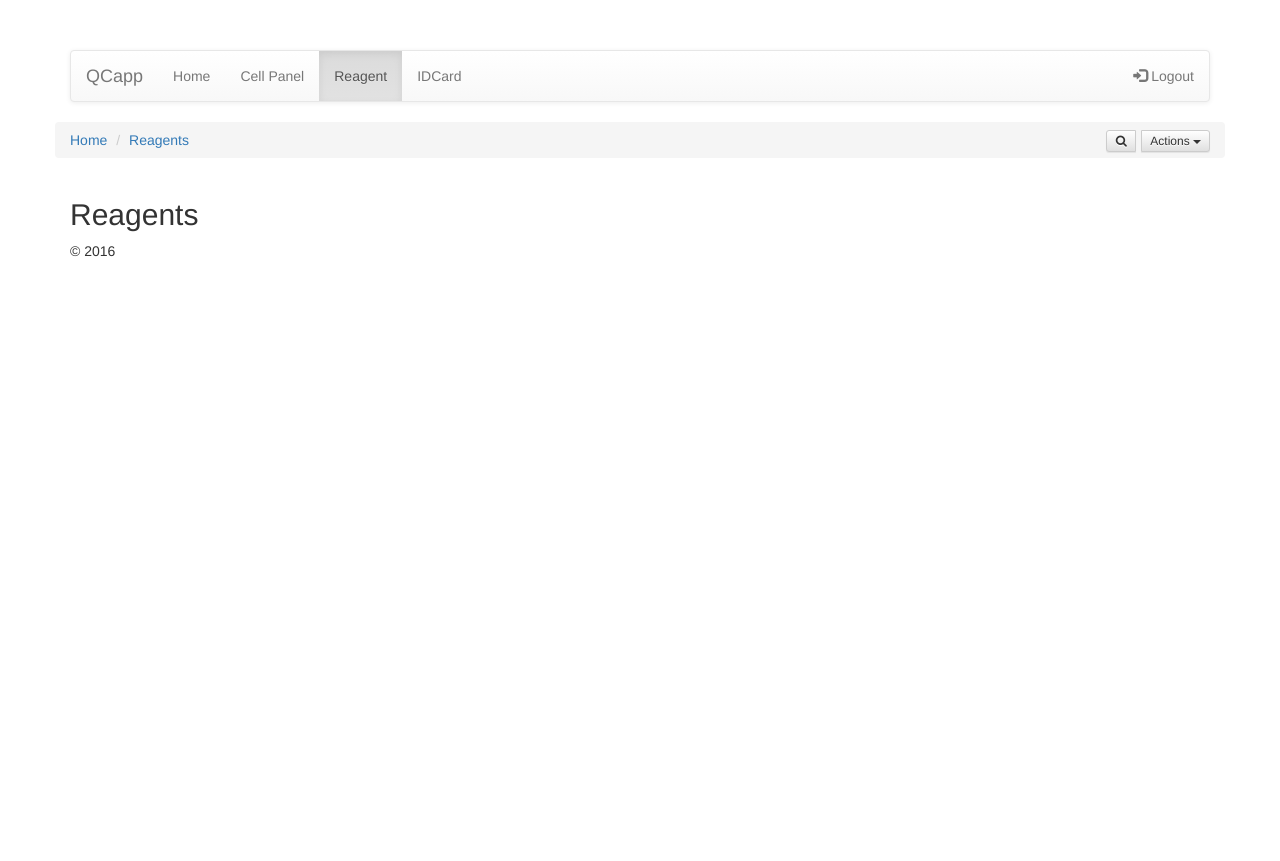
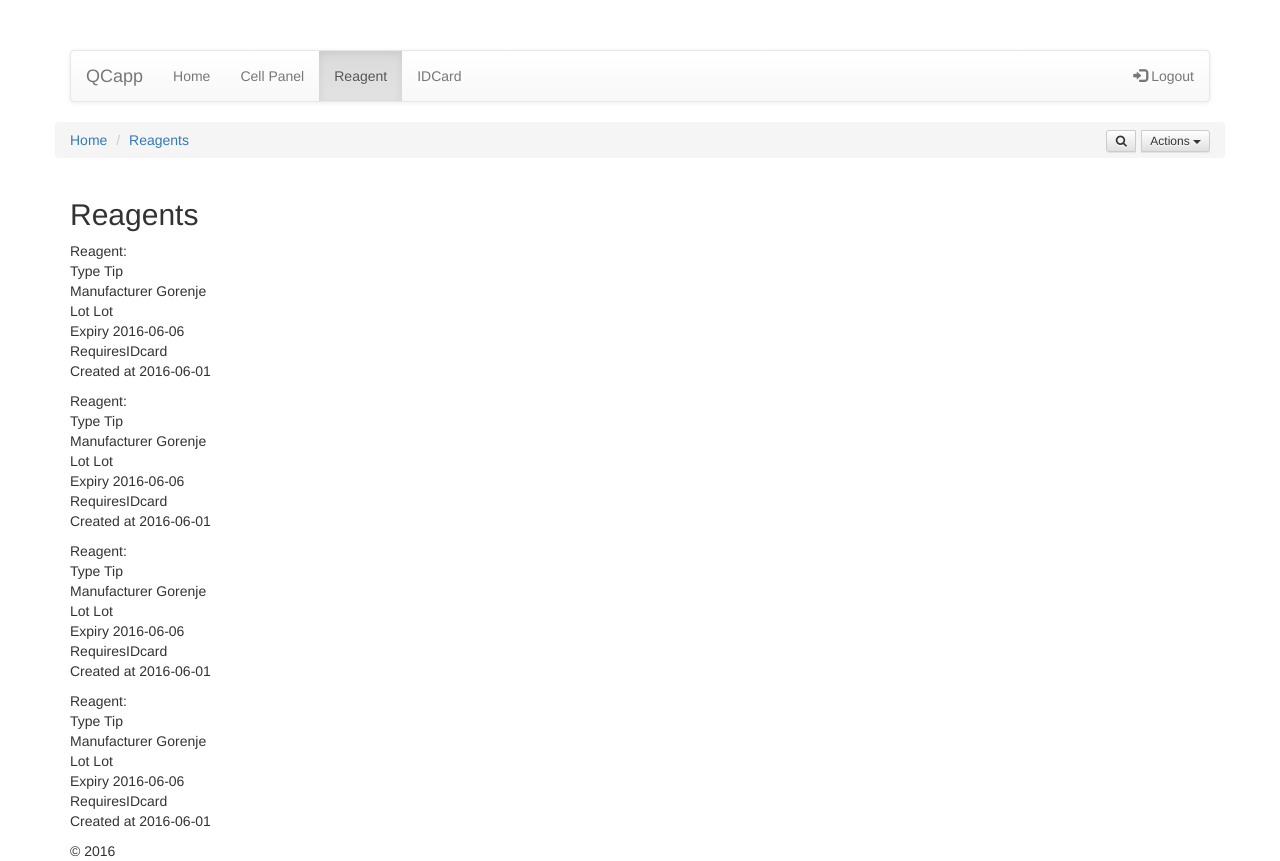
Before and after one commit to anuschka/QCapp, a Django app: page /reagent/ in a window 1280 px wide. Before the commit the page ends 257 px from the top, so only its background shows below. Run offline with Django 3.2, Linux system fonts and the light colour scheme; the visitor is signed in with stand-in values (Sample User, id 1); data that the repository does not hold is empty; some libraries are stand-ins or nearby versions.

Commit message:
Meeting updates.

```diff
--- /dev/null
+++ b/qcapp/templates/internal_page.html
@@ -0,0 +1,39 @@
+{% extends "base.html" %}
+
+{% comment %}
+  This is the template for all internal pages
+{% endcomment %}
+
+{% block body %}
+
+<div class="container main-body">
+    <nav class="navbar navbar-default">
+     <div class="container-fluid">
+       <div class="navbar-header">
+         <a class="navbar-brand" href="/">QCapp</a>
+       </div>
+       <ul class="nav navbar-nav">
+          <li {% if active_page == 'home' %} class="active" {% endif %}>
+            <a href="/">Home</a>
+          </li>
+          <li {% if active_page == 'cellpanel' %} class="active" {% endif %}><a href="#">Cell Panel</a></li>
+          <li {% if active_page == 'reagent' %} class="active" {% endif %}><a href="#">Reagent</a></li>
+          <li {% if active_page == 'idcard' %} class="active" {% endif %}><a href="#">IDCard</a></li>
+        </ul>
+       <ul class="nav navbar-nav navbar-right">
+         <li><a href="/logout/"><span class="glyphicon glyphicon-log-in"></span> Logout</a></li>
+       </ul>
+      </div>
+    </nav>
+
+    {% block content %}
+
+    {% endblock %}
+
+    <footer>
+      <span>&copy; 2016</span>
+    </footer>
+
+</div>
+
+{% endblock %}
--- a/qcapp/templates/reagents.html
+++ b/qcapp/templates/reagents.html
@@ -1,4 +1,4 @@
-{% extends "base.html" %}
+{% extends "internal_page.html" %}
 {% comment %}
   This is the template for displaying all reagents.
 {% endcomment %}
@@ -7,24 +7,7 @@
   <title>Reagents display all | {% block title %}{% endblock %}</title>
 {% endblock %}
 
-{% block body %}
-<div class="container main-body">
-      <nav class="navbar navbar-default">
-       <div class="container-fluid">
-         <div class="navbar-header">
-           <a class="navbar-brand" href="/">QCapp</a>
-         </div>
-         <ul class="nav navbar-nav">
-            <li><a href="/">Home</a></li>
-            <li><a href="#">Cell Panel</a></li>
-            <li class="active"><a href="#">Reagent</a></li>
-            <li><a href="#">IDCard</a></li>
-          </ul>
-         <ul class="nav navbar-nav navbar-right">
-           <li><a href="/logout/"><span class="glyphicon glyphicon-log-in"></span> Logout</a></li>
-         </ul>
-        </div>
-      </nav>
+{% block content %}
 
       <div class="row">
           <ol class="breadcrumb">
@@ -43,11 +26,11 @@
                     <li role="separator" class="divider"></li>
                     <li><a href="#" onclick="return App.click(this);">Sort by expiry</a></li>
                     <li><a href="#" onclick="return App.click(this);">Sort by Entry date</a></li>
+                  </ul>
             </div>
           </ol>
       </div>
 
-  {% block content %}
 
     <h2>Reagents</h2>
 
@@ -63,11 +46,5 @@
     </p>
     {% endfor %}
 
-
-  {% endblock %}
-
-  <footer>
-    <span>&copy; 2016</span>
-  </footer>
 {% endblock %}
 </div>
--- a/qcapp/views.py
+++ b/qcapp/views.py
@@ -147,6 +147,41 @@ def reagent_view(request):
     reagents = Reagent.objects.all()
 
     context = {
-        'reagents': reagents,
+        #'reagents': reagents,
+        'reagents': [
+            {
+                'type': 'Tip',
+                'manufacturer': 'Gorenje',
+                'lot': 'Lot',
+                'expiry': '2016-06-06',
+                'requiresIDCard': True,
+                'created_at': '2016-06-01'
+            },
+            {
+                'type': 'Tip',
+                'manufacturer': 'Gorenje',
+                'lot': 'Lot',
+                'expiry': '2016-06-06',
+                'requiresIDCard': True,
+                'created_at': '2016-06-01'
+            },
+            {
+                'type': 'Tip',
+                'manufacturer': 'Gorenje',
+                'lot': 'Lot',
+                'expiry': '2016-06-06',
+                'requiresIDCard': True,
+                'created_at': '2016-06-01'
+            },
+            {
+                'type': 'Tip',
+                'manufacturer': 'Gorenje',
+                'lot': 'Lot',
+                'expiry': '2016-06-06',
+                'requiresIDCard': True,
+                'created_at': '2016-06-01'
+            }
+        ],
+        'active_page': 'reagent'
     }
     return TemplateResponse(request, 'reagents.html', context)
```
